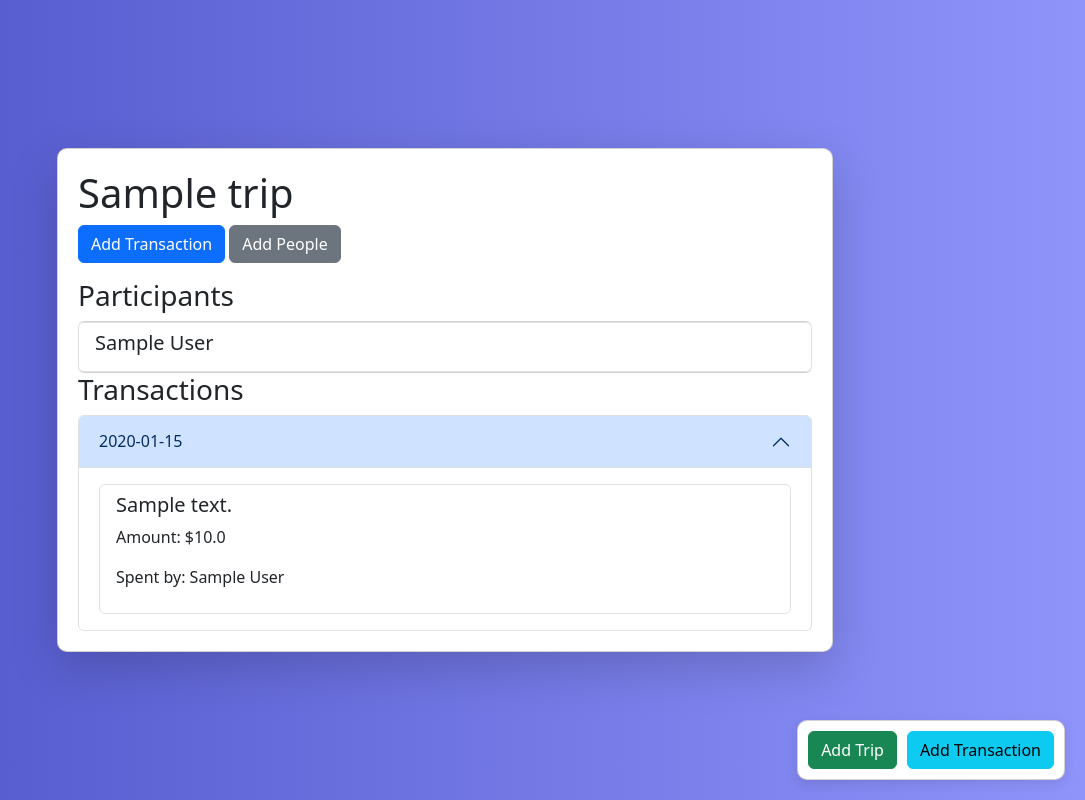
After one commit to Bernard-LTW/splitty, a Flask app: page /trip/1 in a window 1280 px wide, after a click that opens the changed part. The commit adds this page. Shown: the whole page, without its empty margins (195-1280 px from the left). Run offline with Flask 3, Linux system fonts and the light colour scheme; tables that the repository leaves empty hold one stand-in row (values such as "Sample post"); some libraries are stand-ins or nearby versions.

Commit message:
Added UI design and tiny bit of logic

```diff
--- a/app.py
+++ b/app.py
@@ -1,12 +1,93 @@
-from flask import Flask
+from collections import defaultdict
+from datetime import datetime
+
+from flask import Flask, render_template, request, redirect, url_for, jsonify
+from data.db_models import Trip, People, trip_participants
+from data.db_manager import DBHandler
 
 app = Flask(__name__)
+db = DBHandler("sqlite:///data/splitty_dev.sqlite")
+@app.route('/')
+def index():
+    trips = db.get_all_trips()
+    return render_template('index.html', trips=trips)
+
+@app.route('/add_trip', methods=['POST'])
+def add_trip():
+    trip_name = request.form['trip_name']
+    destination = request.form['destination']
+    start_date = request.form['start_date']  # New field for start date
+    end_date = request.form['end_date']      # New field for end date
+    currency = request.form['currency']
+
+    db.add_trip(trip_name, destination, start_date, end_date, currency)
+    return redirect(url_for('index'))  # Redirect to the homepage or wherever appropriate
+
+@app.route('/trip/<int:trip_id>')
+def trip(trip_id):
+    trip = db.get_trip(trip_id)
+    participants = trip.participants
+
+    transactions_by_date = defaultdict(list)
+
+    for transaction in trip.transactions:
+        transaction_date = transaction.date.strftime("%Y-%m-%d")  # Format the date as needed
+        transactions_by_date[transaction_date].append(transaction)
+    return render_template('trip_details.html', trip=trip, transactions_by_date=transactions_by_date)
+
+@app.route('/add_participant', methods=['POST'])
+def add_existing_people():
+    user_ids = request.form.getlist('user_ids')
+    trip_id = request.form['trip_id']
+    for user_id in user_ids:
+        db.add_user_to_trip(trip_id, user_id)
+    return redirect(url_for('trip', trip_id=trip_id))
 
 
-@app.route('/')
-def hello_world():  # put application's code here
-    return 'Hello World!'
+@app.route('/add_transaction', methods=['POST'])
+def add_transaction():
+    trip_id = request.form['trip_id']
+    payer_id = request.form['payer_id']
+    amount = float(request.form['total'])
+    description = request.form['description']
+    date = request.form['date']
+    time = request.form['time']
+
+    # Combine date and time into a datetime object
+    transaction_dt_str = date + ' ' + time
+    transaction_dt = datetime.strptime(transaction_dt_str, '%Y-%m-%d %H:%M')
+
+    # Initialize a list to hold amounts owed
+    amounts_owed = {}
+    participants = []  # This will store all the selected participants
+
+    # Iterate through all possible participant IDs and capture their owed amounts
+    for user in request.form:
+        if user.startswith('amount_owed_'):
+            participant_id = user.split('_')[-1]  # Get the ID from the input name
+            amount_owed = float(request.form[user]) if request.form[user] else 0.0
+
+            # Only add to amounts owed if the amount is greater than zero
+            if amount_owed > 0:
+                amounts_owed[participant_id] = amount_owed
+                participants.append(participant_id)  # Keep track of participants with amounts owed
+
+    db.add_transaction(trip_id, payer_id, amount, description, transaction_dt, participants, amounts_owed)
+    return redirect(url_for('trip', trip_id=trip_id))
 
 
+@app.route('/api/non_participants/<int:trip_id>', methods=['GET'])
+def get_existing_users(trip_id):
+    users = db.get_all_non_participants(trip_id)
+
+    users_list = [{'id': user.id, 'name': user.name, 'email': user.email} for user in users]
+    return jsonify(users_list)
+
 if __name__ == '__main__':
-    app.run()
+    app.run(debug=True)
+
+#TODO: Add User Selector and Logic to base.html
+#TODO: Add ability to calculate who owes who
+#TODO: Add ability to add new users
+#TODO: Add ability to calculate who owes who
+#TODO: Add ability to exclude certain people from a single transaction and to be able to choose amount that each person owes
--- /dev/null
+++ b/templates/add_people_to_trip_modal.html
@@ -0,0 +1,48 @@
+<!-- Add Existing Users Modal -->
+<div class="modal fade" id="addPeopleModal" tabindex="-1" aria-labelledby="addPeopleModalLabel" aria-hidden="true">
+    <div class="modal-dialog modal-dialog-centered">
+        <div class="modal-content">
+            <div class="modal-header">
+                <h5 class="modal-title" id="addPeopleModalLabel">Add Existing Users</h5>
+                <button type="button" class="btn-close" data-bs-dismiss="modal" aria-label="Close"></button>
+            </div>
+            <div class="modal-body">
+                <form id="addPeopleForm" action="{{ url_for('add_existing_people', trip_id=trip.id) }}" method="POST">
+                    <input type="hidden" name="trip_id" value="{{ trip.id }}">
+
+                    <div id="existingUsersContainer" class="mb-3">
+                        <!-- Checkboxes will be populated dynamically -->
+                    </div>
+                    <button type="submit" class="btn btn-primary">Add Selected Users</button>
+                </form>
+            </div>
+        </div>
+    </div>
+</div>
+
+<script>
+    $(document).on('show.bs.modal', '#addPeopleModal', function () {
+    var tripId = {{ trip.id }}; // Get the trip ID from the template
+    $.ajax({
+        url: '/api/non_participants/' + tripId,
+        type: 'GET',
+        success: function (data) {
+            var container = $('#existingUsersContainer');
+            container.empty(); // Clear the previous options
+            $.each(data, function (index, user) {
+                container.append(`
+                    <div class="form-check">
+                        <input class="form-check-input" type="checkbox" name="user_ids" value="${user.id}" id="user_${user.id}">
+                        <label class="form-check-label" for="user_${user.id}">
+                            ${user.name} (${user.email})
+                        </label>
+                    </div>
+                `);
+            });
+        },
+        error: function () {
+            console.error('Failed to load existing users.');
+        }
+    });
+});
+</script>
--- /dev/null
+++ b/templates/add_transaction_modal.html
@@ -0,0 +1,190 @@
+<!-- Add Transaction Modal -->
+<div class="modal fade" id="addTransactionModal" tabindex="-1" aria-labelledby="addTransactionModalLabel"
+     aria-hidden="true">
+    <div class="modal-dialog">
+        <div class="modal-content">
+            <div class="modal-header">
+                <h5 class="modal-title" id="addTransactionModalLabel">Add Transaction</h5>
+                <button type="button" class="btn-close" data-bs-dismiss="modal" aria-label="Close"></button>
+            </div>
+            <div class="modal-body">
+                <form id="addTransactionForm" action="{{ url_for('add_transaction') }}" method="POST">
+                    <input type="hidden" name="trip_id" value="{{ trip.id }}">
+
+                    <div class="mb-3">
+                        <label for="description" class="form-label">Description</label>
+                        <input type="text" class="form-control" id="description" name="description" placeholder="Transaction Description"
+                               required>
+                    </div>
+                    <div class="mb-3">
+                        <label for="payer_id" class="form-label">Payer</label>
+                        <select class="form-select" id="payer_id" name="payer_id" required>
+                            <option value="" disabled selected>Select Payer</option>
+                            {% for user in participants %}
+                                <option value="{{ user.id }}">{{ user.name }}</option>
+                            {% endfor %}
+                        </select>
+                    </div>
+                    <!-- Date and Time Inputs -->
+                    <div class="mb-3 d-flex justify-content-between">
+                        <div class="me-2">
+                            <label for="date" class="form-label">Date</label>
+                            <input type="date" class="form-control" id="transactionDate" name="date" value="{{ current_date }}"
+                                   required>
+                        </div>
+                        <div>
+                            <label for="time" class="form-label">Time</label>
+                            <input type="time" class="form-control" id="transactionTime" name="time" value="{{ current_time }}"
+                                   required>
+                        </div>
+                    </div>
+                    <!-- Total Amount Input -->
+                    <div class="mb-3">
+                        <label for="total" class="form-label">Total Amount({{ trip.currency }})</label>
+                        <input type="number" class="form-control" id="totalAmount" name="total" placeholder="Total Amount" min="0"
+                               required>
+                    </div>
+
+                    <!-- Participant Selection -->
+                    <div class="mb-3">
+                        <label for="participants" class="form-label">Participants</label>
+                        <button type="button" class="btn btn-secondary mb-2" id="selectAllButton">Select All</button>
+                        <button type="button" class="btn btn-secondary mb-2" id="splitEvenlyButton">Split Evenly
+                        </button>
+                        <div class="list-group" id="participants">
+                            {% for user in participants %}
+                                <div class="list-group-item d-flex justify-content-between align-items-center">
+                                    <input type="checkbox" class="form-check-input" value="{{ user.id }}"
+                                           id="participant{{ user.id }}" onchange="handleCheckboxChange(this)">
+                                    <span>{{ user.name }}</span>
+                                    <input type="number" class="form-control w-50 ms-3" placeholder="Amount Owed"
+                                           min="0" step="0.01" id="amount_owed_{{ user.id }}" name="amount_owed_{{ user.id }}"
+                                           oninput="updateParticipantAmount(this)" disabled>
+                                </div>
+                            {% endfor %}
+                        </div>
+                    </div>
+
+
+                    <button type="submit" class="btn btn-primary" disabled>Add Transaction</button>
+                </form>
+            </div>
+        </div>
+    </div>
+</div>
+
+<script>
+    document.addEventListener('DOMContentLoaded', (event) => {
+        // Get current date and time
+        const now = new Date();
+
+        // Format date as YYYY-MM-DD
+        const year = now.getFullYear();
+        const month = String(now.getMonth() + 1).padStart(2, '0'); // Months are zero-based
+        const day = String(now.getDate()).padStart(2, '0');
+        const currentDate = `${year}-${month}-${day}`;
+
+        // Set current date and time as defaults
+        document.getElementById('transactionDate').value = currentDate;
+        const hours = String(now.getHours()).padStart(2, '0');
+        const minutes = String(now.getMinutes()).padStart(2, '0');
+        document.getElementById('transactionTime').value = `${hours}:${minutes}`;
+
+        // Select All functionality
+        document.getElementById('selectAllButton').addEventListener('click', () => {
+            const checkboxes = document.querySelectorAll('input[type="checkbox"]');
+            const allChecked = Array.from(checkboxes).every(checkbox => checkbox.checked);
+            checkboxes.forEach(checkbox => {
+                checkbox.checked = !allChecked;
+                handleCheckboxChange(checkbox); // Update the amount owed fields based on selection
+            });
+            updateSubmitButtonState();
+        });
+
+        // Split Evenly functionality
+        document.getElementById('splitEvenlyButton').addEventListener('click', () => {
+            const totalInput = document.getElementById('totalAmount');
+            const totalAmount = parseFloat(totalInput.value) || 0;
+            const checkboxes = document.querySelectorAll('input[type="checkbox"]:checked');
+            const selectedParticipants = Array.from(checkboxes).map(checkbox => checkbox.value);
+            const numberOfParticipants = selectedParticipants.length;
+
+            if (numberOfParticipants > 0) {
+                const splitAmount = (totalAmount / numberOfParticipants).toFixed(2); // Split amount for each participant
+                selectedParticipants.forEach(participantId => {
+                    const amountInput = document.getElementById(`amount_owed_${participantId}`);
+                    amountInput.value = splitAmount; // Set the split amount
+                    amountInput.disabled = false; // Enable input
+                });
+                calculateRemainingAmount(); // Calculate any remaining amount
+            }
+            updateSubmitButtonState(); // Check total amount and enable/disable submit button
+        });
+    });
+
+
+    function updateParticipantAmount(input) {
+        // Update the amounts and check the totals
+        calculateRemainingAmount(); // Calculate remaining amount
+        updateSubmitButtonState(); // Update submit button state
+    }
+
+    function handleCheckboxChange(checkbox) {
+        const amountInput = document.getElementById(`amount_owed_${checkbox.value}`);
+        if (checkbox.checked) {
+            amountInput.disabled = false; // Enable input for checked participants
+            amountInput.value = ""; // Reset amount to empty for new entries
+        } else {
+            amountInput.value = "0"; // Reset amount to zero
+            amountInput.disabled = true; // Disable input for unchecked participants
+        }
+        calculateRemainingAmount(); // Calculate remaining amount if needed
+        updateSubmitButtonState(); // Update submit button state
+    }
+
+    function calculateRemainingAmount() {
+        const totalInput = document.getElementById('totalAmount');
+        const totalAmount = parseFloat(totalInput.value) || 0;
+        const checkboxes = document.querySelectorAll('input[type="checkbox"]:checked');
+        const specifiedAmounts = [];
+
+        checkboxes.forEach(participant => {
+            const amountInput = document.getElementById(`amount_owed_${participant.value}`);
+            if (amountInput) {
+                const amount = parseFloat(amountInput.value) || 0;
+                specifiedAmounts.push(amount);
+            }
+        });
+
+        // Calculate the total of specified amounts
+        const totalSpecified = specifiedAmounts.reduce((acc, val) => acc + val, 0);
+        const remainingAmount = totalAmount - totalSpecified;
+
+        // Calculate remaining amount only if there's at least one checked participant
+        if (checkboxes.length > 0) {
+            const lastUncheckedParticipant = [...document.querySelectorAll('input[type="checkbox"]')].find(checkbox => !checkbox.checked);
+            if (lastUncheckedParticipant) {
+                const lastAmountInput = document.getElementById(`amount_owed_${lastUncheckedParticipant.value}`);
+                if (lastAmountInput && !lastAmountInput.value) { // Only assign if no specific amount has been set
+                    lastAmountInput.value = remainingAmount.toFixed(2);
+                }
+            }
+        }
+    }
+
+    function updateSubmitButtonState() {
+        const totalInput = document.getElementById('totalAmount');
+        const totalAmount = parseFloat(totalInput.value) || 0;
+        const checkboxes = document.querySelectorAll('input[type="checkbox"]');
+        const selectedParticipants = Array.from(checkboxes).filter(checkbox => checkbox.checked);
+
+        // Calculate the sum of amounts owed
+        const amountsOwed = selectedParticipants.reduce((acc, participant) => {
+            return acc + (parseFloat(document.getElementById(`amount_owed_${participant.value}`).value) || 0);
+        }, 0);
+
+        // Enable or disable the submit button based on the total amounts
+        const submitButton = document.querySelector('#addTransactionForm button[type="submit"]');
+        submitButton.disabled = totalAmount !== amountsOwed; // Check if total matches the sum of amounts owed
+    }
+</script>
--- /dev/null
+++ b/templates/add_trip_modal.html
@@ -0,0 +1,43 @@
+<!-- add_trip_modal.html -->
+<div class="modal fade" id="addTripModal" tabindex="-1" aria-labelledby="addTripModalLabel" aria-hidden="true">
+    <div class="modal-dialog">
+        <div class="modal-content">
+            <div class="modal-header">
+                <h5 class="modal-title" id="addTripModalLabel">Add New Trip</h5>
+                <button type="button" class="btn-close" data-bs-dismiss="modal" aria-label="Close"></button>
+            </div>
+            <div class="modal-body">
+                <form id="addTripForm" action="{{ url_for('add_trip') }}" method="POST">
+                    <div class="mb-3">
+                        <label for="tripName" class="form-label">Trip Name</label>
+                        <input type="text" class="form-control" id="tripName" name="trip_name" required>
+                    </div>
+                    <div class="mb-3">
+                        <label for="destination" class="form-label">Destination</label>
+                        <input type="text" class="form-control" id="destination" name="destination" required>
+                    </div>
+                    <div class="mb-3">
+                        <label for="startDate" class="form-label">Start Date</label>
+                        <input type="date" class="form-control" id="startDate" name="start_date" required>
+                    </div>
+                    <div class="mb-3">
+                        <label for="endDate" class="form-label">End Date</label>
+                        <input type="date" class="form-control" id="endDate" name="end_date" required>
+                    </div>
+                    <div class="mb-3">
+                        <label for="currency" class="form-label">Currency</label>
+                        <select class="form-select" id="currency" name="currency" required>
+                            <option value="" disabled selected>Select currency</option>
+                            <option value="USD">USD</option>
+                            <option value="HKD">HKD</option>
+                            <option value="JPY">JPY</option>
+                            <option value="GBP">GBP</option>
+                            <option value="EUR">EUR</option>
+                        </select>
+                    </div>
+                    <button type="submit" class="btn btn-primary">Add Trip</button>
+                </form>
+            </div>
+        </div>
+    </div>
+</div>
--- a/templates/base.html
+++ b/templates/base.html
@@ -2,13 +2,46 @@
 <html lang="en">
 <head>
     <meta charset="UTF-8">
-    <title>{% block title %}{% endblock %}</title>
-    <link rel="stylesheet" href="{% static '/css/bootstrap.css' %}">
+    <meta name="viewport" content="width=device-width, initial-scale=1.0">
+    <title>{% block title %}My Cost Splitter{% endblock %}</title>
+    <link rel="stylesheet" href="{{ url_for('static', filename='css/bootstrap.css') }}">
+    <script src="https://code.jquery.com/jquery-3.6.0.min.js"></script>
+
+
 </head>
-<body>
-<div id="content">
-    {% block content %}{% endblock %}
+<style>
+    .list-group-item {
+        margin-outside: 1rem;
+    }
+</style>
+<body style="margin: 0; background: linear-gradient(to right, #4e54c8, #8f94fb); min-height: 100vh; display: flex; justify-content: center; align-items: center;">
+
+<!-- Centered Card Container -->
+<div class="container d-flex justify-content-center align-items-center" style="max-width: 800px;">
+    <div class="card shadow-lg"
+         style="width: 100%; padding: 20px; background-color: white; border-radius: 10px; box-shadow: 0px 4px 12px rgba(0, 0, 0, 0.1);">
+
+        <!-- Content Block for Child Templates -->
+        {% block content %}
+        {% endblock %}
+
+    </div>
+    <!-- Add Transaction and Add Trip Buttons Card -->
+    <div style="position: absolute; bottom: 20px; right: 20px;">
+        <div class="card"
+             style="padding: 10px; background-color: white; border-radius: 10px; box-shadow: 0px 4px 12px rgba(0, 0, 0, 0.1);">
+            <div style="display: flex; gap: 10px;">
+                <button class="btn btn-success" data-bs-toggle="modal" data-bs-target="#addTripModal">Add Trip</button>
+                <button class="btn btn-info" onclick="window.location.href='/add_transaction'">Add Transaction</button>
+            </div>
+        </div>
+    </div>
+    <!-- Include Add Trip Modal -->
+    {% include 'add_trip_modal.html' %}
+
 </div>
+
+<!-- Scripts -->
+<script src="{{ url_for('static', filename='js/bootstrap.js') }}"></script>
 </body>
-<script src="{% static '/js/bootstrap.js' %}"></script>
 </html>
--- /dev/null
+++ b/templates/trip_details.html
@@ -0,0 +1,67 @@
+{% extends "base.html" %}
+
+{% block title %}View Trip - {{ trip.name }}{% endblock %}
+
+{% block content %}
+    <h1>{{ trip.name }}</h1>
+
+    <div class="mb-3">
+        <button class="btn btn-primary" data-bs-toggle="modal" data-bs-target="#addTransactionModal">Add Transaction
+        </button>
+        <button class="btn btn-secondary" data-bs-toggle="modal" data-bs-target="#addPeopleModal">Add People</button>
+    </div>
+
+    {% if trip.participants %}
+        <h3>Participants</h3>
+        <div class="list-group">
+            {% for participant in trip.participants %}
+                <div class="list-group-item d-flex justify-content-between align-items-center">
+                    <div>
+                        <h5>{{ participant.name }}</h5>
+                    </div>
+                </div>
+            {% endfor %}
+        </div>
+    {% else %}
+        <p class="text-muted mt-3">No participants to show. Add participants to this trip!</p>
+    {% endif %}
+
+    {% if transactions_by_date %}
+        <h3>Transactions</h3>
+        <div class="accordion" id="transactionsAccordion">
+            {% for date, transactions in transactions_by_date.items() %}
+                <div class="accordion-item">
+                    <h2 class="accordion-header" id="heading{{ loop.index }}">
+                        <button class="accordion-button" type="button" data-bs-toggle="collapse"
+                                data-bs-target="#collapse{{ loop.index }}" aria-expanded="true"
+                                aria-controls="collapse{{ loop.index }}">
+                            {{ date }} <!-- Display the date -->
+                        </button>
+                    </h2>
+                    <div id="collapse{{ loop.index }}" class="accordion-collapse collapse"
+                         aria-labelledby="heading{{ loop.index }}" data-bs-parent="#transactionsAccordion">
+                        <div class="accordion-body">
+                            <ul class="list-group">
+                                {% for transaction in transactions %}
+                                    <li class="list-group-item d-flex justify-content-between align-items-center">
+                                        <div>
+                                            <h5>{{ transaction.description }}</h5>
+                                            <p>Amount: ${{ transaction.amount }}</p>
+                                            <!-- Use transaction.total_amount -->
+                                            <p>Spent by: {{ transaction.payer.name }}</p>
+                                        </div>
+                                    </li>
+                                {% endfor %}
+                            </ul>
+                        </div>
+                    </div>
+                </div>
+            {% endfor %}
+        </div>
+    {% else %}
+        <p class="text-muted mt-3">No transactions to show. Add transactions to this trip!</p>
+    {% endif %}
+
+    {% include 'add_transaction_modal.html' %}
+    {% include 'add_people_to_trip_modal.html' %}
+{% endblock %}
```
Also changed, not shown: data/db_init.py (+8 -3 lines), data/db_manager.py (+68 -0 lines), data/db_models.py (+59 -11 lines), templates/index.html (added, +31 -0 lines), README.md, 1 other file.
